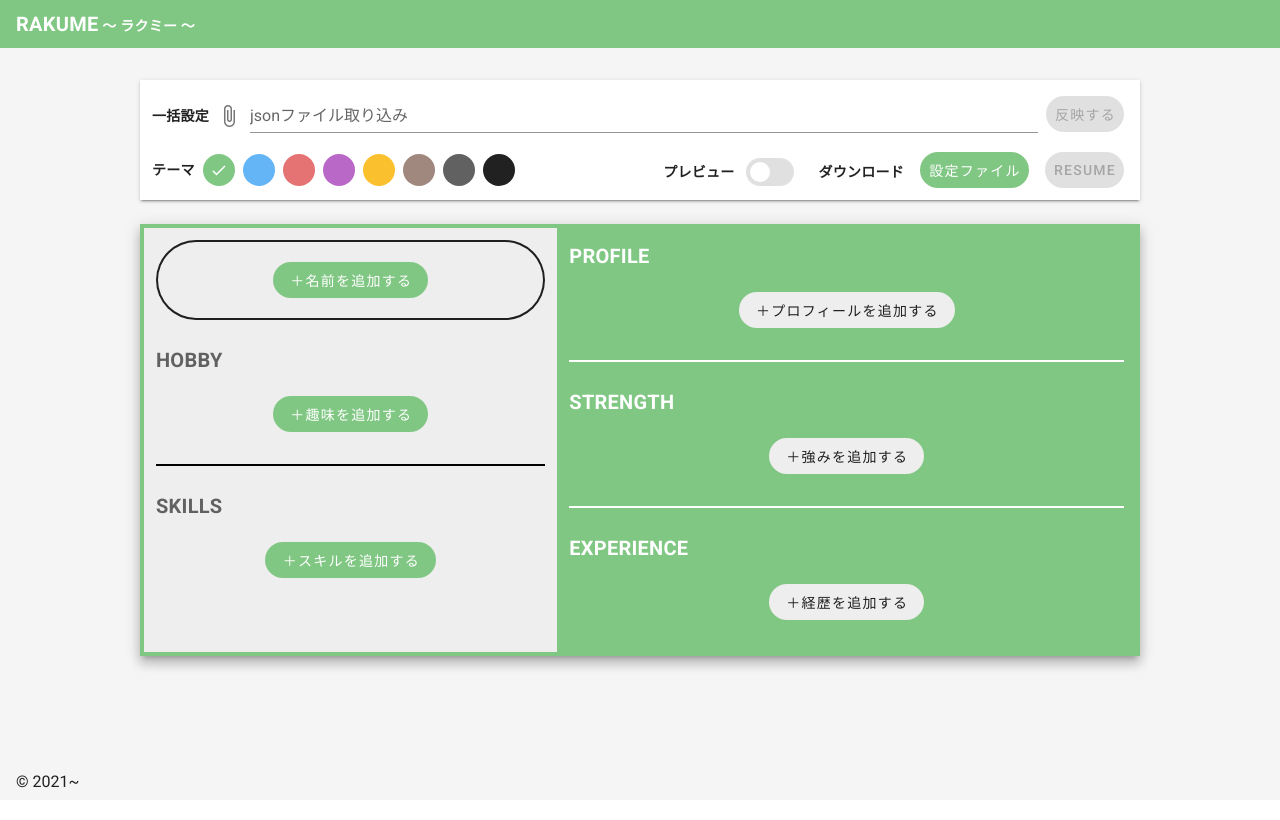
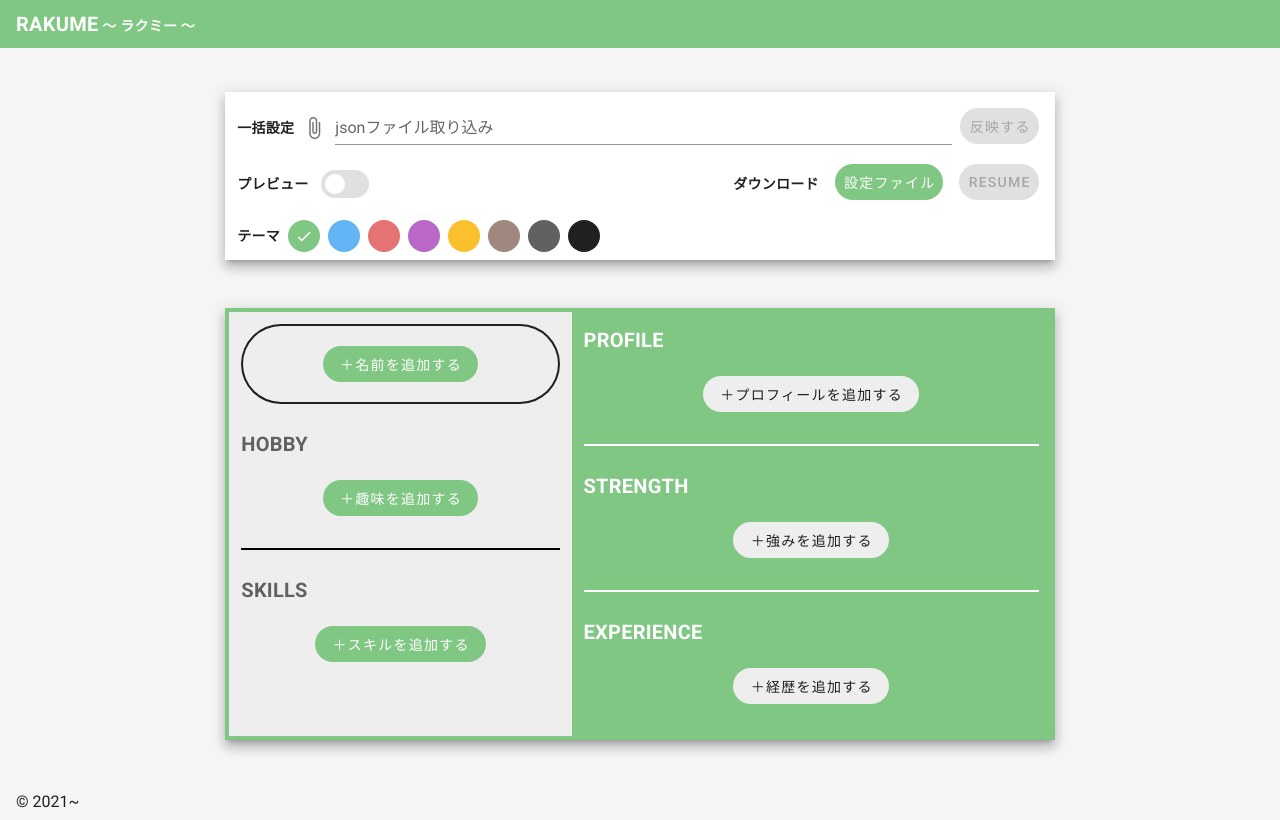
Before and after one commit to kentani/rakume, a Nuxt app: page / in a window 1280 px wide. Built offline with nearby package versions, Linux system fonts and the light colour scheme.

Commit message:
feat: プレビュー機能を修正

```diff
--- a/components/editSkillModal.vue
+++ b/components/editSkillModal.vue
@@ -5,7 +5,7 @@
     </v-card-title>
     <v-card-text class="pb-0">
       <v-card-actions
-        class="body-2 grey--text text--darken-1">
+        class="body-2 grey--text text--darken-1 px-0">
         <v-text-field
           v-model="skillItem"
           label="スキル名"
--- a/pages/index.vue
+++ b/pages/index.vue
@@ -1,7 +1,8 @@
 <template>
   <div>
     <v-row justify="center" class="mb-6">
-      <v-card tile width="1000" max-width="1000">
+      <v-col cols="12" md="12" lg="8" xl="6">
+        <v-card tile elevation="8">
           <v-card-actions class="pb-0">
             <span class="body-2 font-weight-bold ml-1 mr-2 pt-1">一括設定</span>
             <v-file-input
@@ -26,19 +27,6 @@
             </v-btn>
           </v-card-actions>
           <v-card-actions>
-          <span class="body-2 font-weight-bold ml-1 mr-2">テーマ</span>
-          <v-btn
-            v-for="colorName in colorList" :key="colorName"
-            fab
-            x-small
-            depressed
-            :ripple="false"
-            :color="colorName"
-            @click="changeColor(colorName)"
-          >
-            <v-icon v-if="color == colorName" color="white">mdi-check</v-icon>
-          </v-btn>
-          <v-spacer />
             <span class="body-2 font-weight-bold ml-1 mr-2 pt-1">プレビュー</span>
             <v-switch
               v-model="isPreview"
@@ -47,6 +35,7 @@
               class="ma-2"
               :color="color"
             />
+            <v-spacer />
             <span class="body-2 font-weight-bold ml-1 mr-2 pt-1">ダウンロード</span>
             <v-btn
               rounded
@@ -73,13 +62,29 @@
               RESUME
             </v-btn>
           </v-card-actions>
+          <v-card-actions>
+            <span class="body-2 font-weight-bold ml-1 mr-2">テーマ</span>
+            <v-btn
+              v-for="colorName in colorList" :key="colorName"
+              fab
+              x-small
+              depressed
+              :ripple="false"
+              :color="colorName"
+              @click="changeColor(colorName)"
+            >
+              <v-icon v-if="color == colorName" color="white">mdi-check</v-icon>
+            </v-btn>
+          </v-card-actions>
         </v-card>
+      </v-col>
     </v-row>
     <v-row justify="center">
-      <v-card tile id="capture" :color="color" elevation="8" min-width="1000">
+      <v-col cols="12" md="12" lg="8" xl="6">
+        <v-card tile id="capture" :color="color" elevation="8">
           <v-card-text>
             <v-row>
-            <v-col cols="5" style="background-color: #EEEEEE; min-height: 100%;">
+              <v-col cols="12" sm="5" style="background-color: #EEEEEE; min-height: 100%;">
                 <v-hover>
                   <template v-slot:default="{ hover }">
                     <v-card v-if="name" flat class="mb-6" style="background-color: #EEEEEE; border: 2px solid; border-radius: 50px;">
@@ -206,7 +211,7 @@
                   </v-card-text>
                 </v-card>
               </v-col>
-            <v-col cols="7" style="min-height: 100%;">
+              <v-col cols="12" sm="7" style="min-height: 100%;">
                 <h3 class="title font-weight-bold white--text mb-0">PROFILE</h3>
                 <v-hover>
                   <template v-slot:default="{ hover }">
@@ -342,6 +347,7 @@
             </v-row>
           </v-card-text>
         </v-card>
+      </v-col>
     </v-row>
   </div>
 </template>
@@ -361,6 +367,7 @@ export default {
       profileModal: false,
       strengthModal: false,
       experienceModal: false,
+      previewModal: false,
       json: null,
       name: "",
       hobby: "",
@@ -383,6 +390,16 @@ export default {
         "grey darken-2",
         "grey darken-4"
       ],
+    }
+  },
+  watch: {
+    isPreview: function(val) {
+      const el = document.querySelector('#capture');
+      if (val) {
+        el.style.minWidth = '1000px'
+      } else {
+        el.style.minWidth = ''
+      }
     }
   },
   methods: {
@@ -448,8 +465,9 @@ export default {
 
       saveAs(blob, "resume.json")
     },
-    captureImage () {
-      this.$html2canvas(document.querySelector('#capture')).then((canvas) => {
+    async captureImage () {
+      const el = document.querySelector('#capture');
+      this.$html2canvas(el).then((canvas) => {
         const link = document.createElement('a')
         link.href = canvas.toDataURL()
         link.download = "resume.png"
```
Lines whose indentation alone changed are shown as unchanged.
